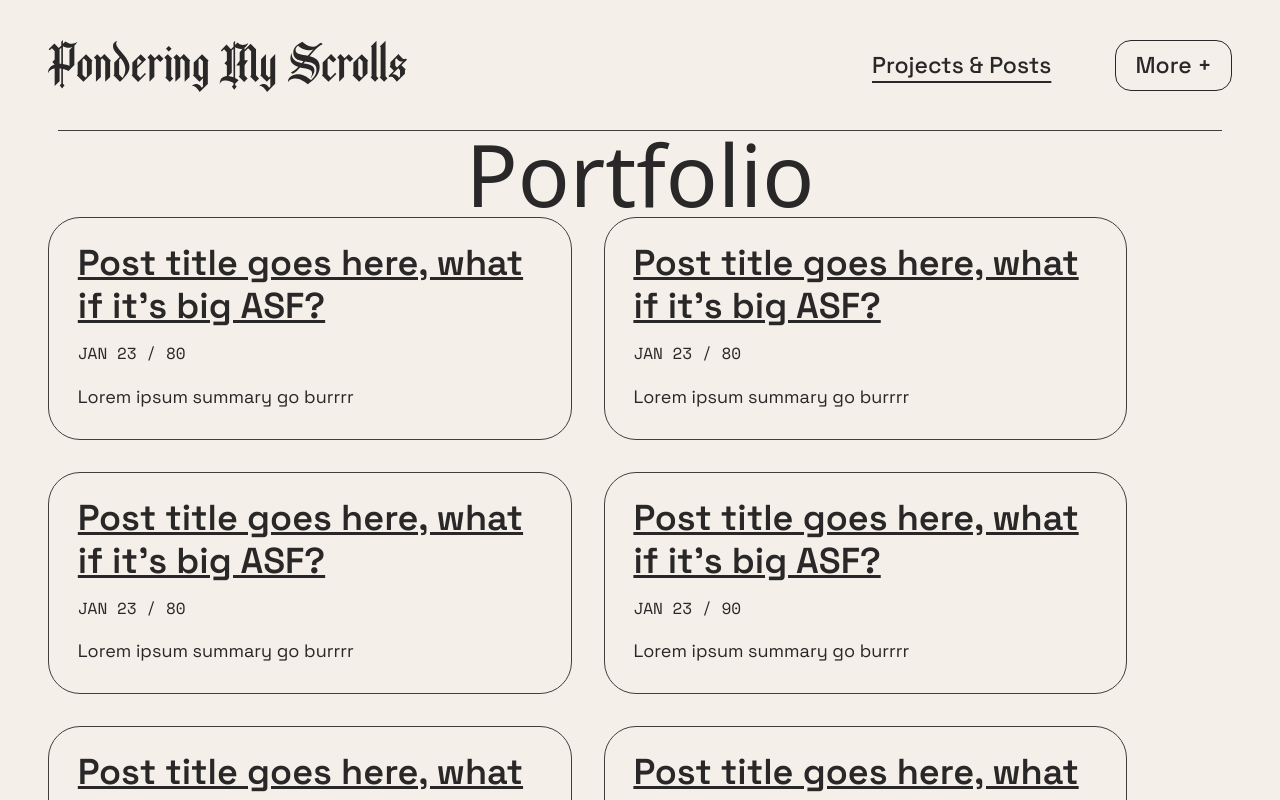
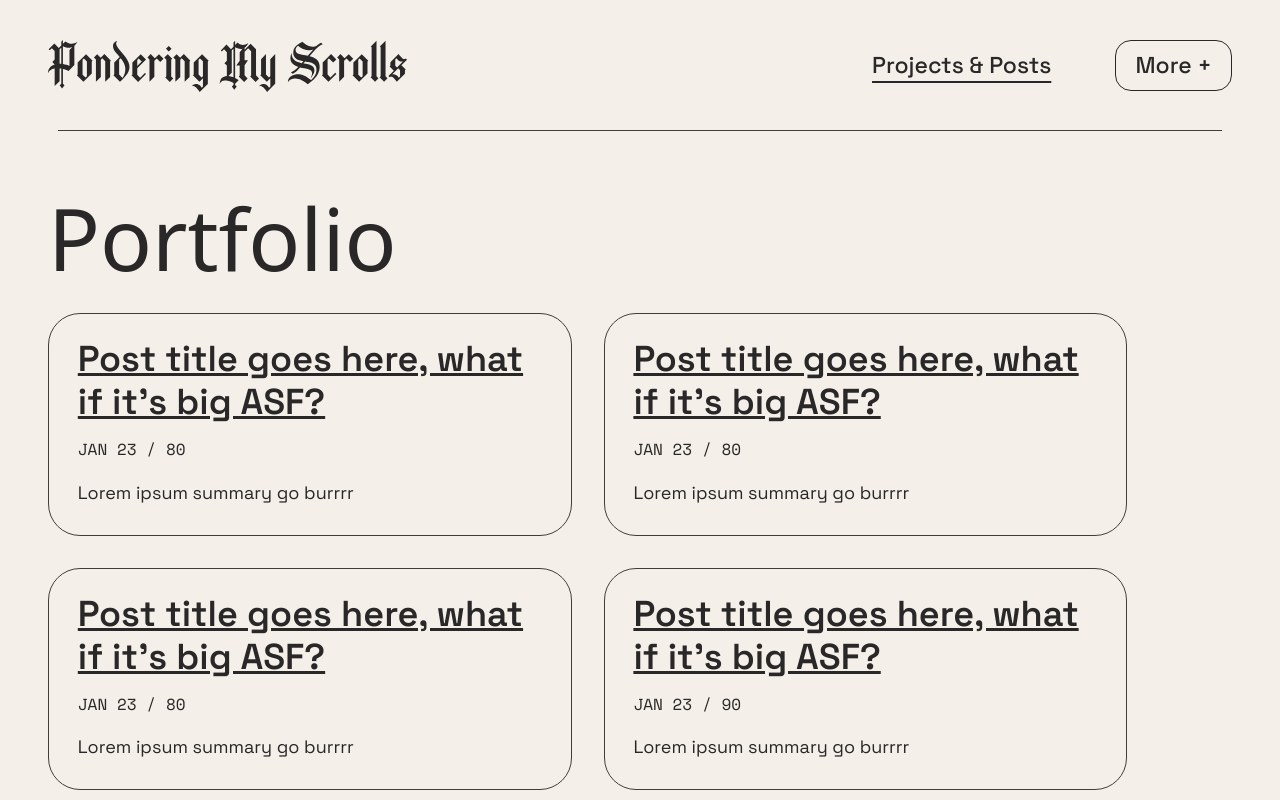
Before and after one commit to Pondering-My-Scrolls/pondering-my-scrolls-website, a Next.js app: page /projects-posts in a window 1280 px wide. Shown: the top 800 px of the page. Built offline with nearby package versions, Linux system fonts and the light colour scheme; a web font is replaced by a local one.

Commit message:
Style page header

```diff
--- a/components/page-header/page-header.scss
+++ b/components/page-header/page-header.scss
@@ -1 +1,6 @@
 @import "../../assets/styles/1-variables";
+
+.page-header {
+    padding-top: 4rem;
+    padding-bottom: 2rem;
+}
--- a/components/page-header/pageHeader.js
+++ b/components/page-header/pageHeader.js
@@ -1,13 +1,13 @@
 import React from 'react';
+
+import './page-header.scss';
 
 function PageHeader(props) {
     return (
-        <section className="page-header wo">
-            <div className="col-3-10 m-col-3-8 s-col-1-5">
-                <h1 className="h1">
-                    {props.h1}
-                </h1>
-            </div>
+        <section className="page-header">
+            <h1 className="h1">
+                {props.h1}
+            </h1>
         </section>
     )
 }
```
